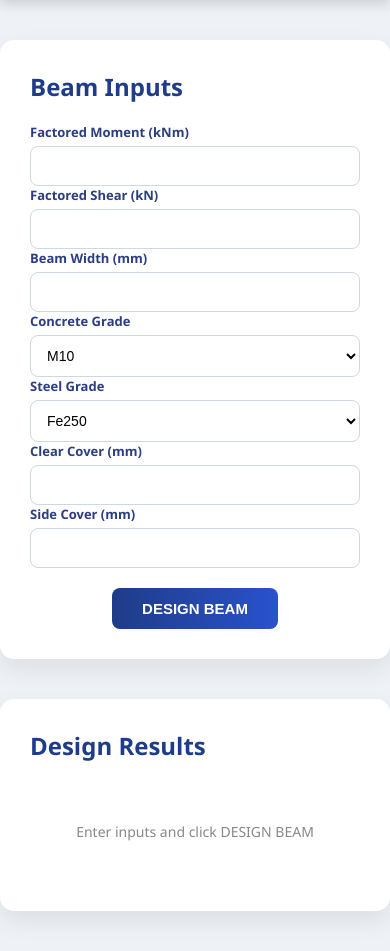
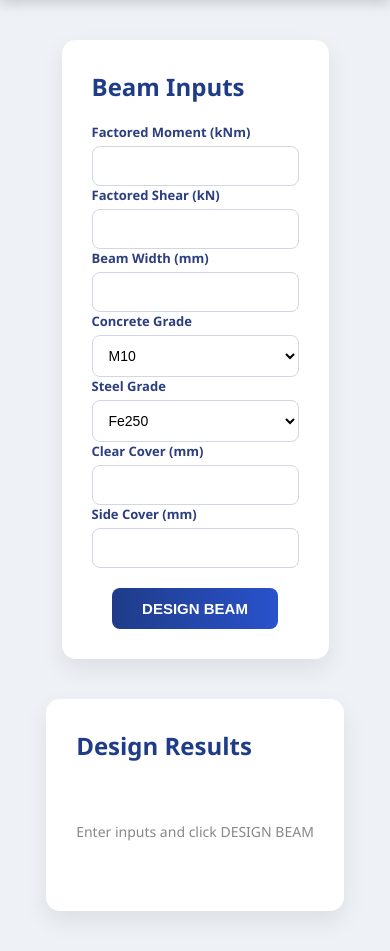
Before and after one commit to kuldeepsahu116/rcc-beam-designer, a Flask app: page / in a window 390 px wide. Shown: the part 74-1025 px from the top of the page. Run offline with Flask 3, Linux system fonts and the light colour scheme.

Commit message:
Updated dropdown UI and fixed bug

```diff
--- a/beam_design.py
+++ b/beam_design.py
@@ -160,7 +160,7 @@ def design_beam(data):
         "Ast_req": A_st,
         "Ast_prov": Ast_provided,
         "Xu": Xu,
-        "Xu_lim": Xu_lim,
+        "Xu_lim": round(Xu_lim,2),
         "shear_dia": Shear_bar_dia,
         "legs": No_of_legs,
         "spacing": Sv,
--- a/static/style.css
+++ b/static/style.css
@@ -33,13 +33,11 @@ body{
 ------------------------------ */
 
 .container{
-max-width:1400px;
+    width: 90%;
     margin:40px auto;
     display:flex;
-justify-content:center;
     align-items:flex-start;
     gap:40px;
-flex-wrap:wrap;
 }
 
 /* ------------------------------
@@ -51,8 +49,14 @@ flex-wrap:wrap;
     padding:30px;
     border-radius:14px;
     box-shadow:0 10px 25px rgba(0,0,0,0.08);
-    width:520px;
     transition:0.3s ease;
+}
+.input-panel{
+    flex: 0 0 30%;
+}
+
+.result-panel{
+    flex: 0 0 70%;
 }
 
 .card:hover{
@@ -103,6 +107,7 @@ border-radius:8px;
     font-size:14px;
     transition:0.2s;
     background:white;
+    cursor:pointer;
 }
 
 .input-group input:focus,
@@ -229,9 +234,9 @@ button:hover{
         align-items:center;
     }
 
-    .card{
-        width:100%;
-        max-width:600px;
+    .input-panel,
+    .result-panel{
+        flex: 0 0 100%;
     }
 
     .input-grid{
```
Lines whose indentation alone changed are shown as unchanged.
